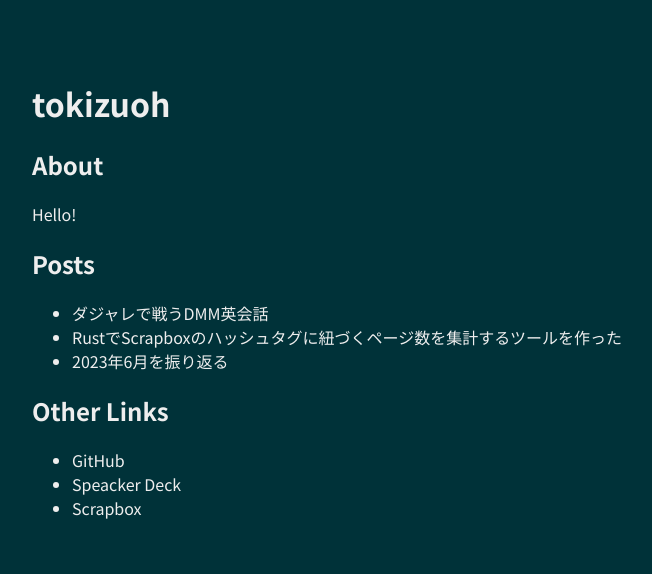
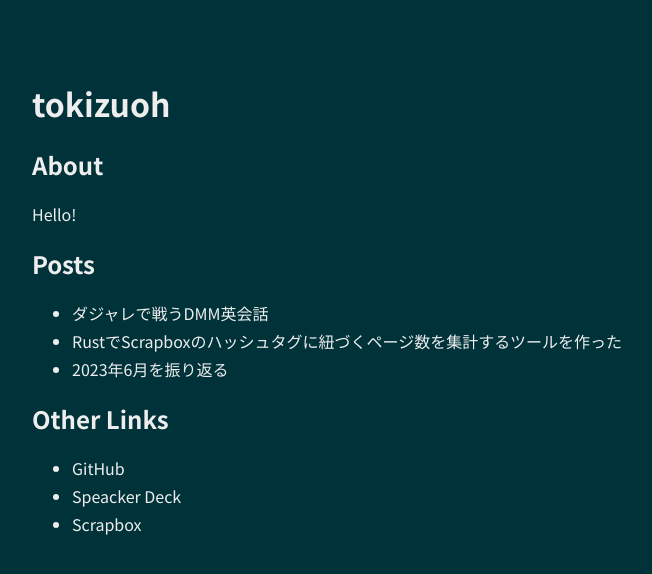
Before and after one commit to tokizuoh/info-tokizuoh-dev, a SvelteKit app: page / in a window 1280 px wide. Shown: the top 574 px of the page, without its empty margins (208-860 px from the left). Built offline with nearby package versions, Linux system fonts and the light colour scheme.

Commit message:
add margin to li

```diff
--- a/src/routes/+page.svelte
+++ b/src/routes/+page.svelte
@@ -36,4 +36,8 @@
 
     font-family: 'Noto Sans JP', sans-serif;
 }
+
+li {
+    margin-bottom: 4px;
+}
 </style>
```
